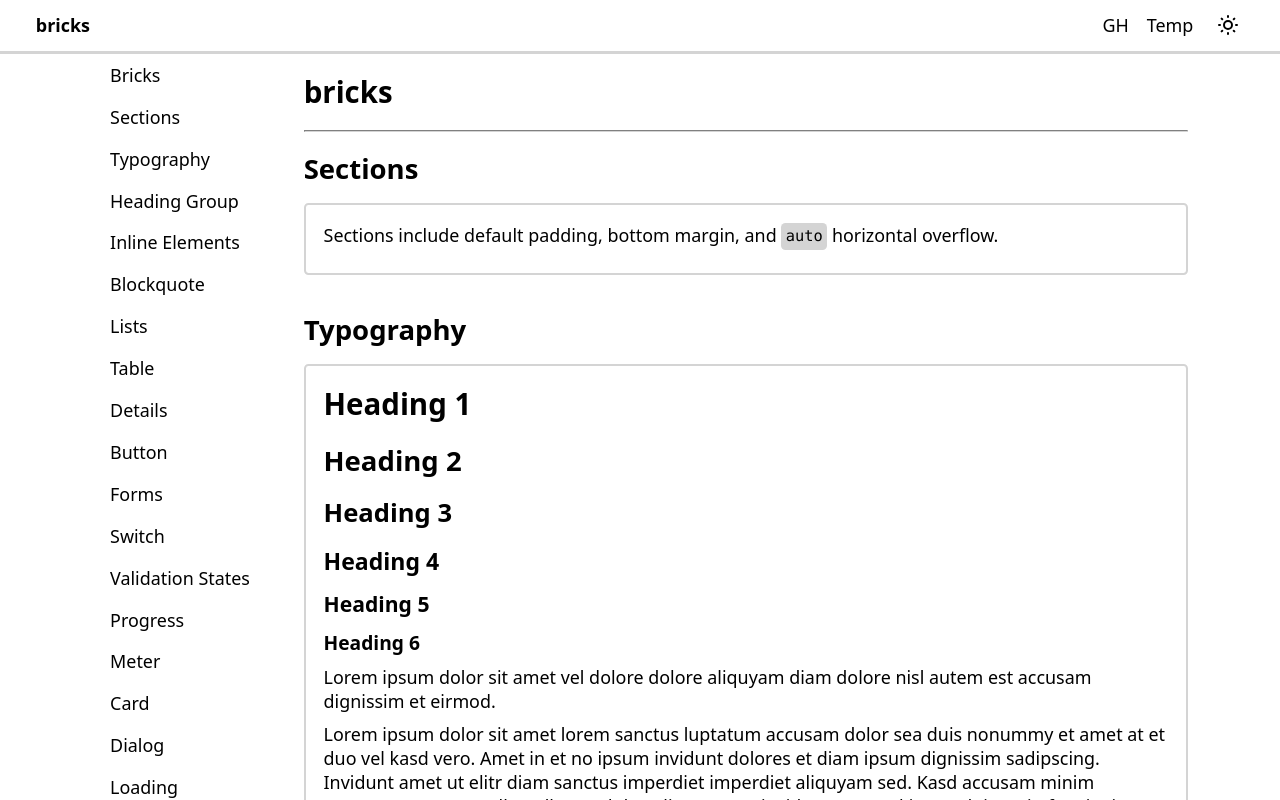
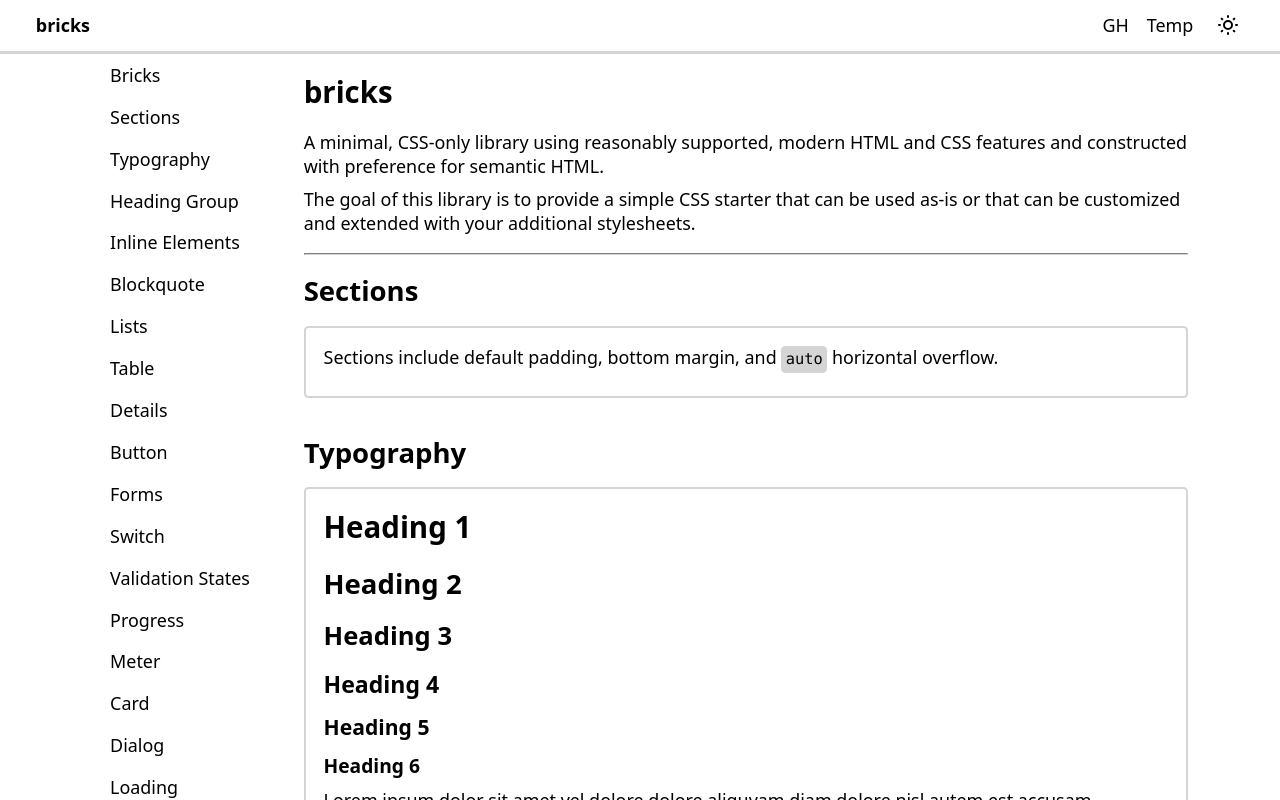
Before and after one commit to Sammy-T/spout, a Svelte app: page / in a window 1280 px wide. Built offline with nearby package versions, Linux system fonts and the light colour scheme.

Commit message:
Add description

```diff
--- a/src/App.svelte
+++ b/src/App.svelte
@@ -135,7 +135,10 @@
 
     <div class="contents">
         <h1 id="bricks">bricks</h1>
-        <!-- TODO: Desc -->
+        <p>A minimal, CSS-only library using reasonably supported, modern HTML and CSS features
+            and constructed with preference for semantic HTML.</p>
+        <p>The goal of this library is to provide a simple CSS starter that can be used as-is or that
+            can be customized and extended with your additional stylesheets.</p>
 
         <hr/>
 
```
